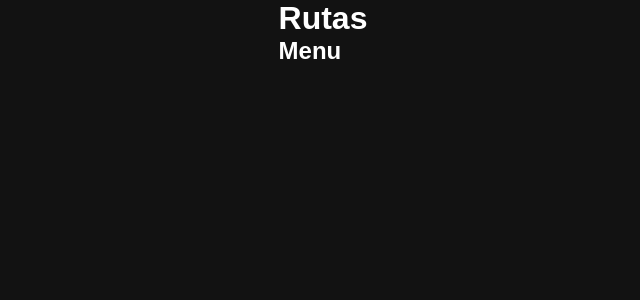
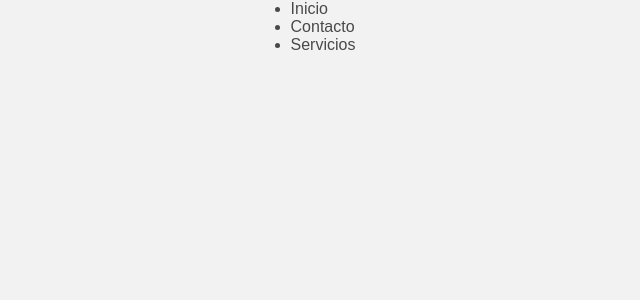
Before and after one commit to woker21/SysWokerWeb, a React (Create React App) app: page /servicios in a window 1280 px wide. Before the commit this address had no page. Shown: the top 300 px of the page, without its empty margins (317-957 px from the left). Built offline with nearby package versions, Linux system fonts and the light colour scheme.

Commit message:
buscar solucion de rutas

```diff
--- a/src/componentes/menu.jsx
+++ b/src/componentes/menu.jsx
@@ -1,15 +1,18 @@
-import Rutas from "../pages/rutas";
+import { NavLink } from "react-router-dom";
+
 
 const Menu = () => {
     return (
         <>
-        <div className="containe-menu">
-        <Rutas/>
-        <h2>Menu</h2>
-        </div>
-
+        <nav id="menu">
+            <ul className="ul">
+                <li className="li"><NavLink to='/inicio'>Inicio</NavLink></li>
+                <li className="li"><NavLink to='./contacto'>Contacto</NavLink></li>
+                <li className="li"><NavLink to='./servicios'>Servicios</NavLink></li>
+            </ul>
+        </nav>
         </>
-     );
+    );
 }
 
 export default Menu;
--- a/src/css/container.css
+++ b/src/css/container.css
@@ -3,11 +3,11 @@
   padding: 0;
   font-family: sans-serif;
   text-decoration: none;
-  color: #fff;
+  color: #494949;
 }
 
 body {
-  background-color: #121212;
+  background-color: #f2f2f2;
 }
 
 .App {
--- a/src/css/container.sass
+++ b/src/css/container.sass
@@ -10,10 +10,10 @@ $hoverBotones: #dc143c
     padding: 0
     font-family: sans-serif
     text-decoration: none
-    color: #fff
+    color: #494949
 
 body
-    background-color: $colorFondo
+    background-color: #f2f2f2
 
 
 .App
--- a/src/pages/contacto.jsx
+++ b/src/pages/contacto.jsx
@@ -1,9 +1,9 @@
-const contacto = () => {
+const Contacto = () => {
     return (
         <>
-        <h1>contecto</h1>
+        <h1>Contacto</h1>
         </>
      );
 }
 
-export default contacto;
+export default Contacto;
--- a/src/pages/rutas.jsx
+++ b/src/pages/rutas.jsx
@@ -1,17 +1,22 @@
-import { Route, Routes } from "react-router-dom";
-import Inicio from "./inicio";
-
+import React from 'react';
+import { Routes, Route } from 'react-router-dom';
+import Inicio from './inicio';
+import Contacto from './contacto';
+import Servicios from './servicios';
 
 const Rutas = () => {
-    return ( <>
-    <h1>Rutas</h1>
+  return (
+    <>
+      <h1>Rutas</h1>
 
-        <Routes>
-            <Route path="/" element={<Inicio/>}/>
-        </Routes>
-
-
-    </> );
-}
+      <Routes>
+        <Route path="/" element={<Inicio />} exact />
+        <Route path="/inicio" element={<Inicio />} />
+        <Route path="/contacto" element={<Contacto />} />
+        <Route path="/servicios" element={<Servicios />} />
+      </Routes>
+    </>
+  );
+};
 
 export default Rutas;
```
Also changed, not shown: src/pages/servicios.jsx (+14 -0 lines), 1 other file (tests, documents, lock files or other folders).
